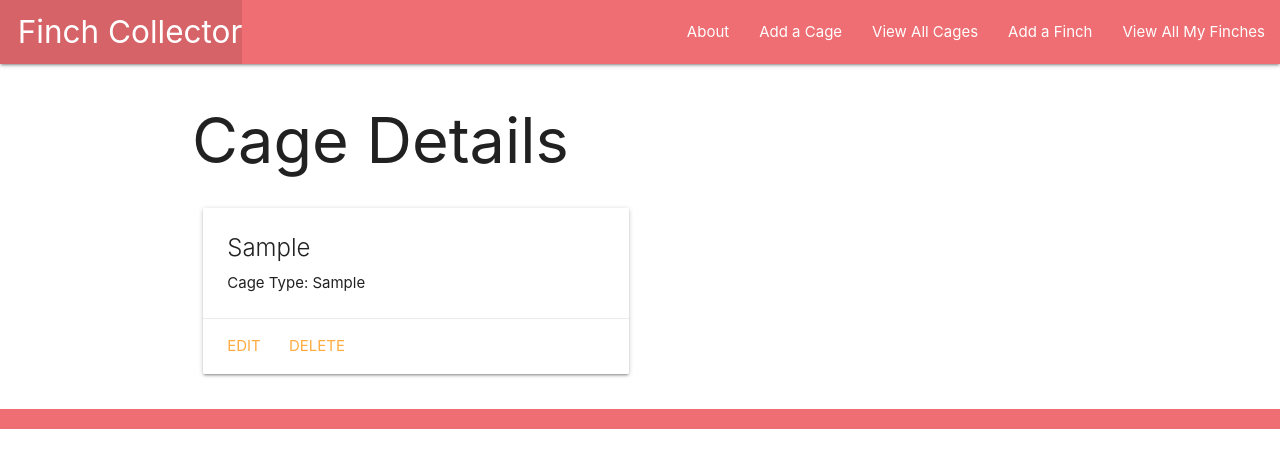
After one commit to wnfaulkner/2023-12-06-finchcollector, a Django app: page /cages/1/ in a window 1280 px wide. The commit adds this page. Shown: the top 468 px of the page. Run offline with Django 5.2, Linux system fonts and the light colour scheme; tables that the repository leaves empty hold one stand-in row (values such as "Sample post").

Commit message:
completes pt5 - functionality to add, remove, edit, associate, and disassociate cages with finches

```diff
--- a/finchcollector/main_app/admin.py
+++ b/finchcollector/main_app/admin.py
@@ -1,6 +1,7 @@
 from django.contrib import admin
 
-from .models import Finch, Flight
+from .models import Finch, Flight, Cage
 
 admin.site.register(Finch)
 admin.site.register(Flight)
+admin.site.register(Cage)
--- a/finchcollector/main_app/models.py
+++ b/finchcollector/main_app/models.py
@@ -1,17 +1,30 @@
 from django.db import models
 from django.urls import reverse
+from datetime import date
 
 CARGOS = (
+  ('A', 'Anvil'),
   ('B', 'Beer'),
   ('C', 'Coconut'),
   ('D', 'Denisovan remains')
 )
+
+class Cage(models.Model):
+  room = models.CharField(max_length=50)
+  cage_type = models.CharField(max_length=100)
+
+  def __str__(self):
+    return self.room
+
+  def get_absolute_url(self):
+    return reverse('cages_detail', kwargs={'pk': self.id})
 
 class Finch(models.Model):
   name = models.CharField(max_length=100)
   breed = models.CharField(max_length=100)
   description = models.TextField(max_length=250)
   age = models.IntegerField()
+  cages = models.ManyToManyField(Cage)
 
   def __str__(self):
     return self.name
--- a/finchcollector/main_app/templates/base.html
+++ b/finchcollector/main_app/templates/base.html
@@ -22,6 +22,8 @@
         </ul>
         <ul class="right">
           <li><a href="{% url 'about' %}">About</a></li>
+          <li><a href="{% url 'cages_create' %}">Add a Cage</a></li>
+          <li><a href="{% url 'cages_index' %}">View All Cages</a></li>
           <li><a href="{% url 'finches_create' %}">Add a Finch</a></li>
           <li><a href="{% url 'index' %}">View All My Finches</a></li>
         </ul>
--- /dev/null
+++ b/finchcollector/main_app/templates/main_app/cage_detail.html
@@ -0,0 +1,20 @@
+{% extends 'base.html' %}
+{% block content %}
+
+<h1>Cage Details</h1>
+
+<div class="row">
+  <div class="col s6 col-offset-3">
+    <div class="card">
+      <div class="card-content">
+        <span class="card-title">{{ cage.room }}</span>
+        <p>Cage Type: {{ cage.cage_type }}</p>
+      </div>
+      <div class="card-action">
+        <a href="{% url 'cages_update' cage.id %}">Edit</a>
+        <a href="{% url 'cages_delete' cage.id %}">Delete</a>
+      </div>
+    </div>
+  </div>
+</div>
+{% endblock %}
--- a/finchcollector/main_app/urls.py
+++ b/finchcollector/main_app/urls.py
@@ -6,10 +6,20 @@ from . import views
 urlpatterns = [
   path('', views.home, name='home'),
   path('about/', views.about, name='about'),
+
   path('finches/', views.finches_index, name='index'),
   path('finches/<int:finch_id>/', views.finches_detail, name='detail'),
   path('finches/create/', views.FinchCreate.as_view(), name='finches_create'),
   path('finches/<int:pk>/update/', views.FinchUpdate.as_view(), name='finches_update'),
   path('finches/<int:pk>/delete/', views.FinchDelete.as_view(), name='finches_delete'),
   path('finches/<int:finch_id>/add_flight/', views.add_flight, name='add_flight'),
+
+  path('finches/<int:finch_id>/assoc_cage/<int:cage_id>/', views.assoc_cage, name='assoc_cage'),
+  path('finches/<int:finch_id>/disassoc_cage/<int:cage_id>/', views.disassoc_cage, name='disassoc_cage'),
+
+  path('cages/', views.CageList.as_view(), name='cages_index'),
+  path('cages/<int:pk>/', views.CageDetail.as_view(), name='cages_detail'),
+  path('cages/create/', views.CageCreate.as_view(), name='cages_create'),
+  path('cages/<int:pk>/update/', views.CageUpdate.as_view(), name='cages_update'),
+  path('cages/<int:pk>/delete/', views.CageDelete.as_view(), name='cages_delete'),
 ]
--- a/finchcollector/main_app/views.py
+++ b/finchcollector/main_app/views.py
@@ -2,7 +2,8 @@
 
 from django.shortcuts import render, redirect
 from django.views.generic.edit import CreateView, UpdateView, DeleteView
-from .models import Finch
+from django.views.generic import ListView, DetailView
+from .models import Finch, Cage
 from .forms import FlightForm
 
 def home(request):
@@ -17,13 +18,16 @@ def finches_index(request):
 
 def finches_detail(request, finch_id):
   finch = Finch.objects.get(id=finch_id)
+  id_list = finch.cages.all().values_list('id')
+  cages_finch_doesnt_have = Cage.objects.exclude(id__in=id_list)
   flight_form = FlightForm()
   return render(
     request,
     'finches/detail.html',
     {
       'finch': finch,
-      'flight_form': flight_form
+      'flight_form': flight_form,
+      'cages': cages_finch_doesnt_have,
     }
   )
 
@@ -46,3 +50,29 @@ def add_flight(request, finch_id):
     new_flight.finch_id = finch_id
     new_flight.save()
   return redirect('detail', finch_id=finch_id)
+
+def assoc_cage(request, finch_id, cage_id):
+  Finch.objects.get(id=finch_id).cages.add(cage_id)
+  return redirect('detail', finch_id=finch_id)
+
+def disassoc_cage(request, finch_id, cage_id):
+  Finch.objects.get(id=finch_id).cages.remove(cage_id)
+  return redirect('detail', finch_id=finch_id)
+
+class CageList(ListView):
+  model = Cage
+
+class CageDetail(DetailView):
+  model = Cage
+
+class CageCreate(CreateView):
+  model = Cage
+  fields = '__all__'
+
+class CageUpdate(UpdateView):
+  model = Cage
+  fields = ['room', 'cage_type']
+
+class CageDelete(DeleteView):
+  model = Cage
+  success_url = '/cages'
```
Also changed, not shown: finchcollector/main_app/templates/finches/detail.html (+47 -0 lines), finchcollector/main_app/templates/main_app/cage_confirm_delete.html (added, +13 -0 lines), finchcollector/main_app/templates/main_app/cage_form.html (added, +19 -0 lines), finchcollector/main_app/templates/main_app/cage_list.html (added, +17 -0 lines), finchcollector/main_app/migrations/0003_alter_flight_cargo.py (added), finchcollector/main_app/migrations/0004_cage_finch_toys.py (added), finchcollector/main_app/migrations/0005_alter_cage_cage_type.py (added), finchcollector/main_app/migrations/0006_rename_toys_finch_cages.py (added).
